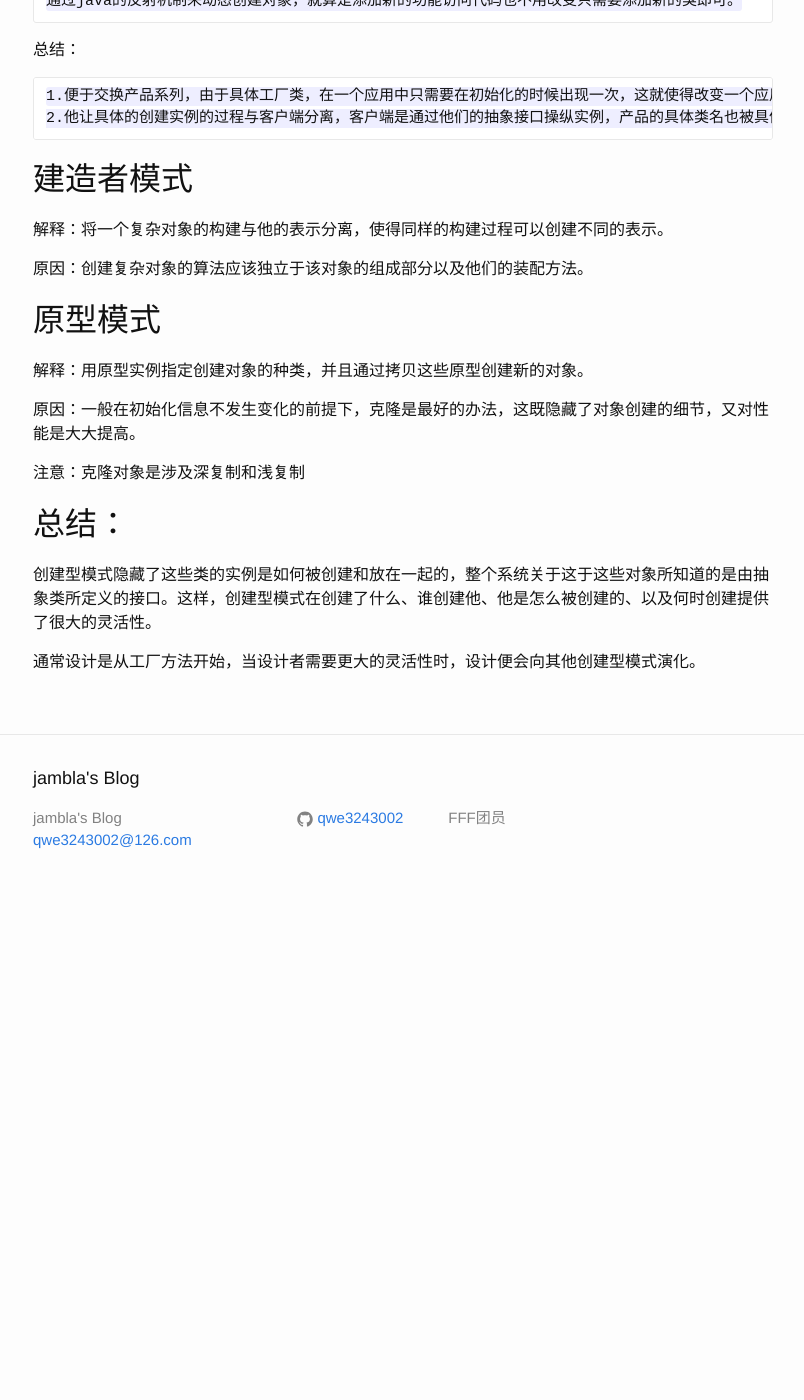
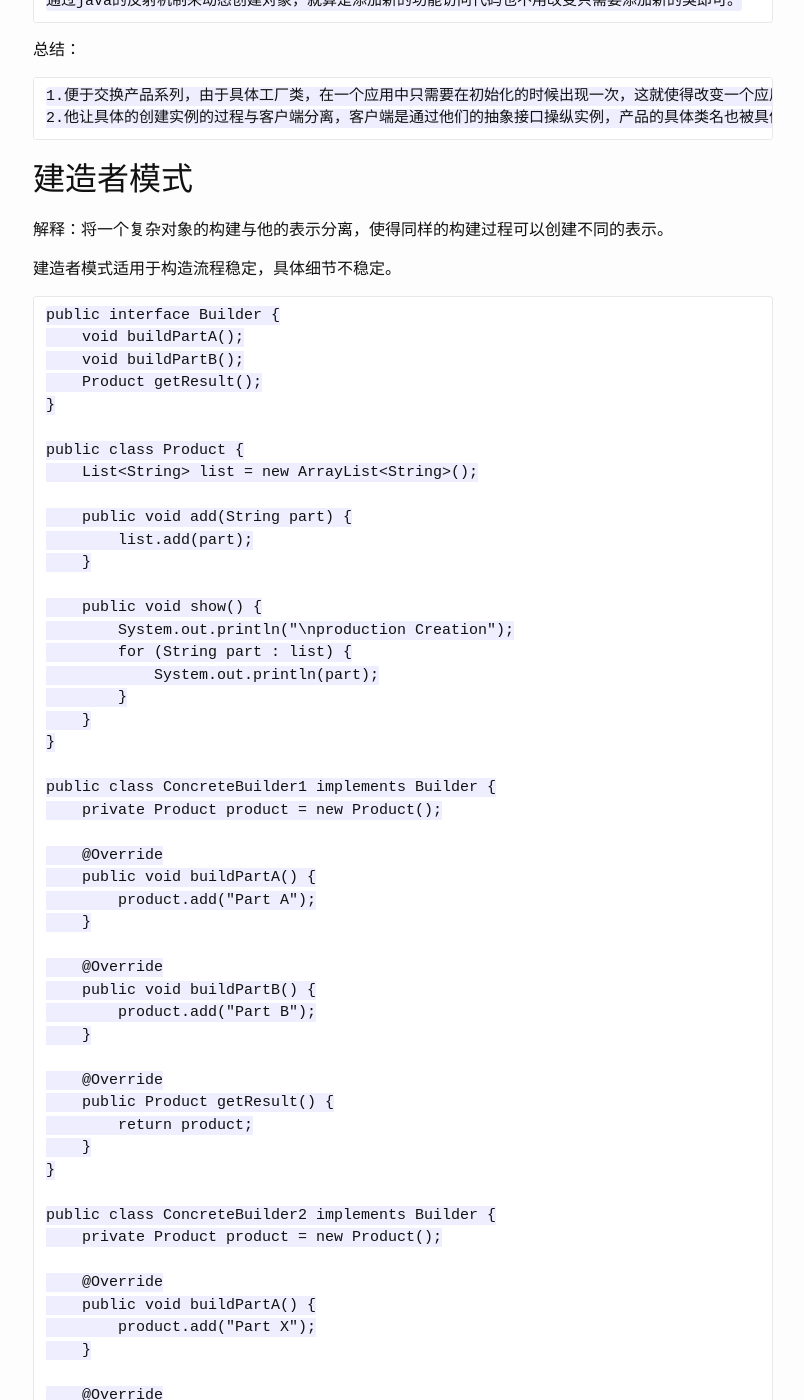
Before and after one commit to qwe3243002/qwe3243002.github.io, a Jekyll site: the page built from _posts/2015-02-11-设计模式系列(二).markdown, in a window 1280 px wide and 1400 px high, scrolled down 10529 px. Shown: the whole window, without its empty margins (237-1041 px from the left). Built offline with Jekyll 4.4.1, drawn with Linux system fonts in a browser that asks for light colours; before the commit the page ends 11441 px from its top, so only the background shows below that; some of the changed text lies outside the part shown.

Commit message:
commit mode 2

```diff
--- a/_posts/2015-02-11-设计模式系列(二).markdown
+++ b/_posts/2015-02-11-设计模式系列(二).markdown
@@ -472,6 +472,89 @@ categories: jekyll update
 
 解释：将一个复杂对象的构建与他的表示分离，使得同样的构建过程可以创建不同的表示。
 
+建造者模式适用于构造流程稳定，具体细节不稳定。
+
+	public interface Builder {
+	    void buildPartA();
+	    void buildPartB();
+	    Product getResult();
+	}
+
+	public class Product {
+	    List<String> list = new ArrayList<String>();
+
+	    public void add(String part) {
+	        list.add(part);
+	    }
+
+	    public void show() {
+	        System.out.println("\nproduction Creation");
+	        for (String part : list) {
+	            System.out.println(part);
+	        }
+	    }
+	}
+
+	public class ConcreteBuilder1 implements Builder {
+	    private Product product = new Product();
+
+	    @Override
+	    public void buildPartA() {
+	        product.add("Part A");
+	    }
+
+	    @Override
+	    public void buildPartB() {
+	        product.add("Part B");
+	    }
+
+	    @Override
+	    public Product getResult() {
+	        return product;
+	    }
+	}
+
+	public class ConcreteBuilder2 implements Builder {
+	    private Product product = new Product();
+
+	    @Override
+	    public void buildPartA() {
+	        product.add("Part X");
+	    }
+
+	    @Override
+	    public void buildPartB() {
+	        product.add("Part Y");
+	    }
+
+	    @Override
+	    public Product getResult() {
+	        return product;
+	    }
+	}
+
+	public class Director {
+	    public void construct(Builder builder) {
+	        builder.buildPartA();
+	        builder.buildPartB();
+	    }
+	}
+
+	public class MainClass {
+	    public static void main(String[] args) {
+	        Builder builder1 = new ConcreteBuilder1();
+	        Builder builder2 = new ConcreteBuilder2();
+
+	        Director director = new Director();
+	        director.construct(builder1);
+	        Product product = builder1.getResult();
+	        product.show();
+	        director.construct(builder2);
+	        product = builder2.getResult();
+	        product.show();
+	    }
+	}
+
 原因：创建复杂对象的算法应该独立于该对象的组成部分以及他们的装配方法。
 
 ## 原型模式
```
Also changed, not shown: other parts of _posts/2015-02-11-设计模式系列(二).markdown (+1 -1 lines).
